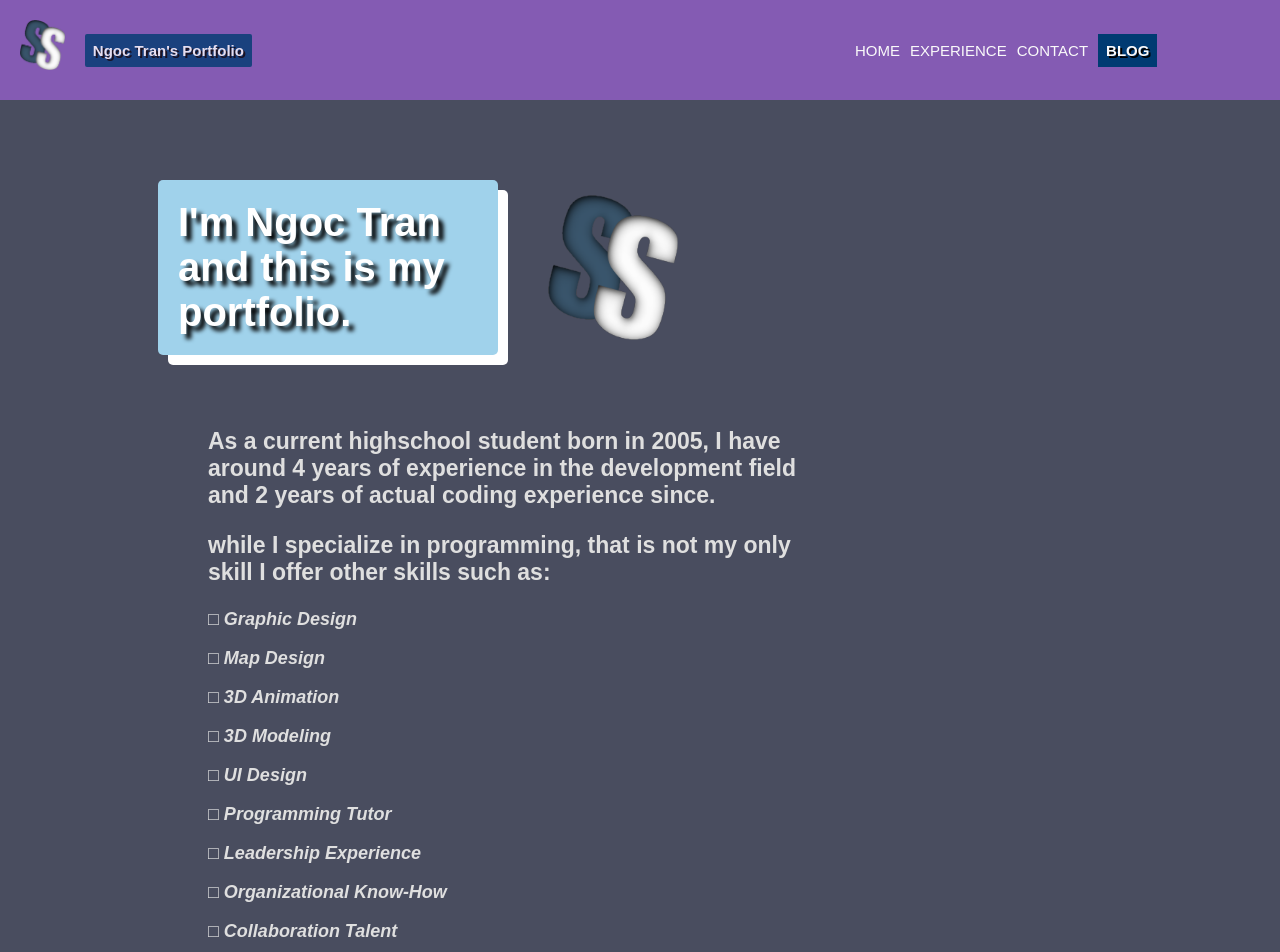
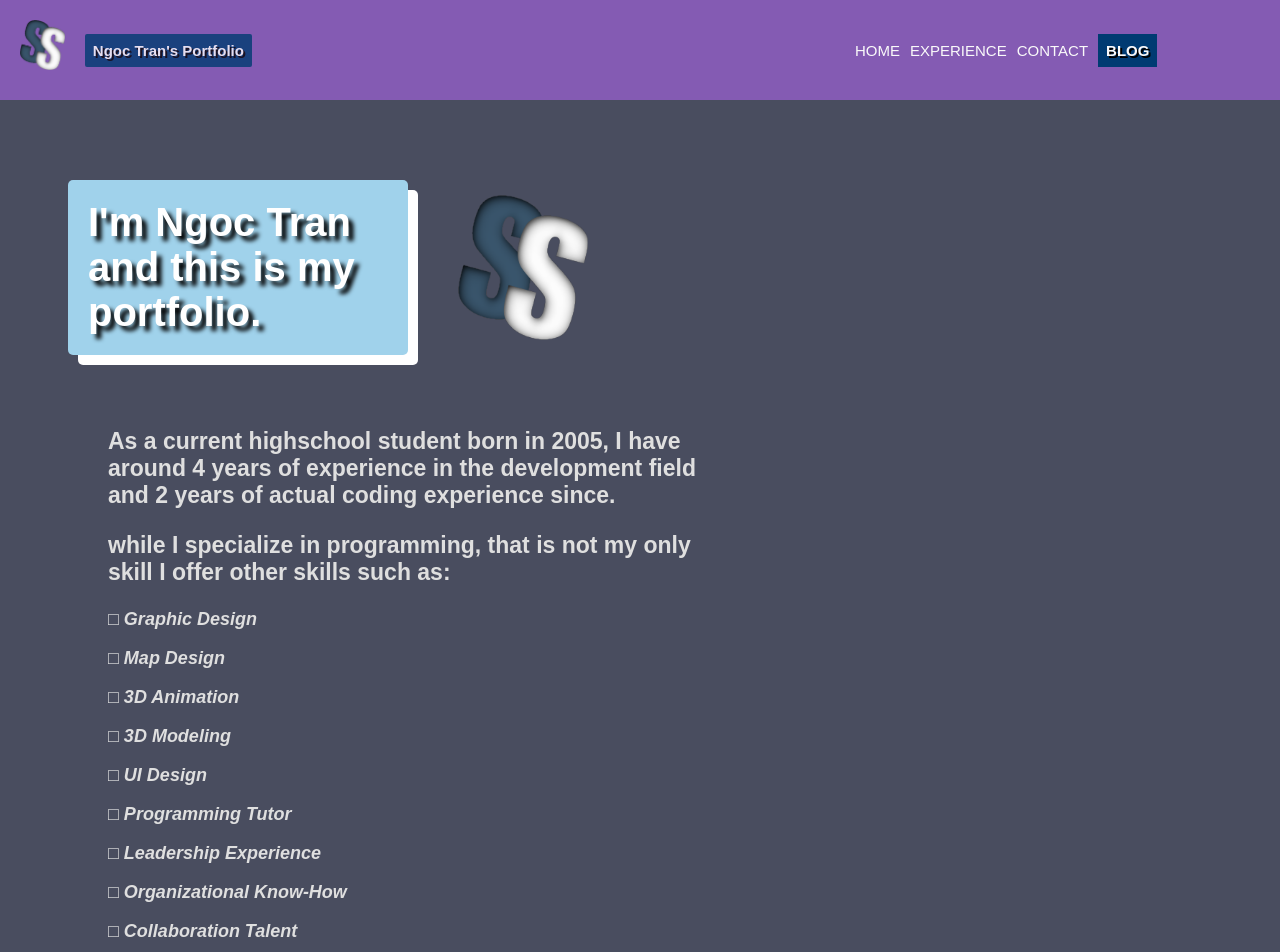
Before and after one commit to NgocTrann/NgocTrann.github.io, a plain HTML site: page index.html in a window 1280 px wide. Shown: the top 952 px of the page. Drawn offline with Linux system fonts and the light colour scheme.

Commit message:
Update home.css

```diff
--- a/styles/home.css
+++ b/styles/home.css
@@ -19,7 +19,7 @@
     font-size: 40px;
     font-weight: bolder;
 
-    margin-left: 150px;
+    margin-left: 60px;
     margin-bottom: 50px;
 
     max-width: 300px;
@@ -39,7 +39,7 @@
     font-size: 23px;
     max-width: 600px;
 
-    margin-left: 200px;
+    margin-left: 100px;
 
     color: rgb(223, 223, 223);
 }
```
